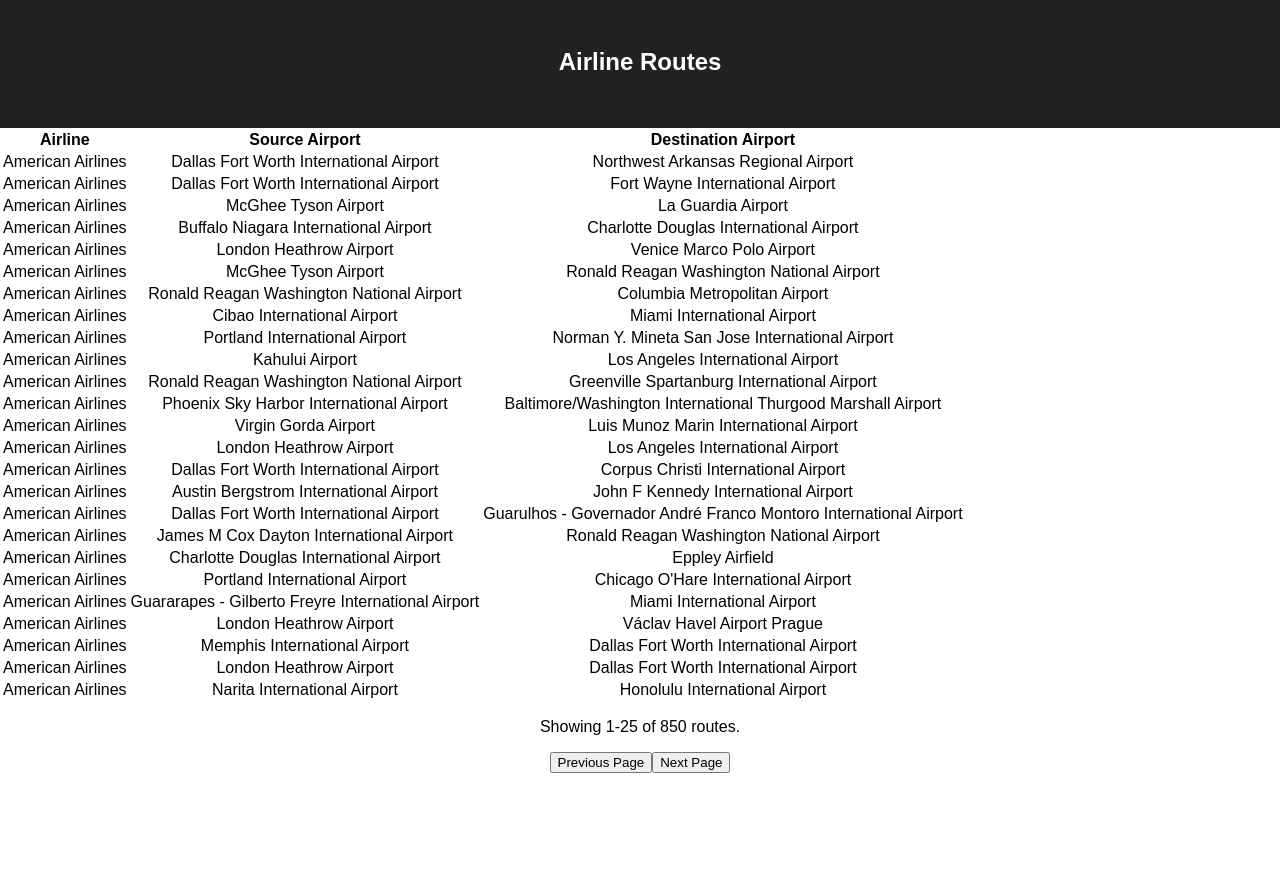
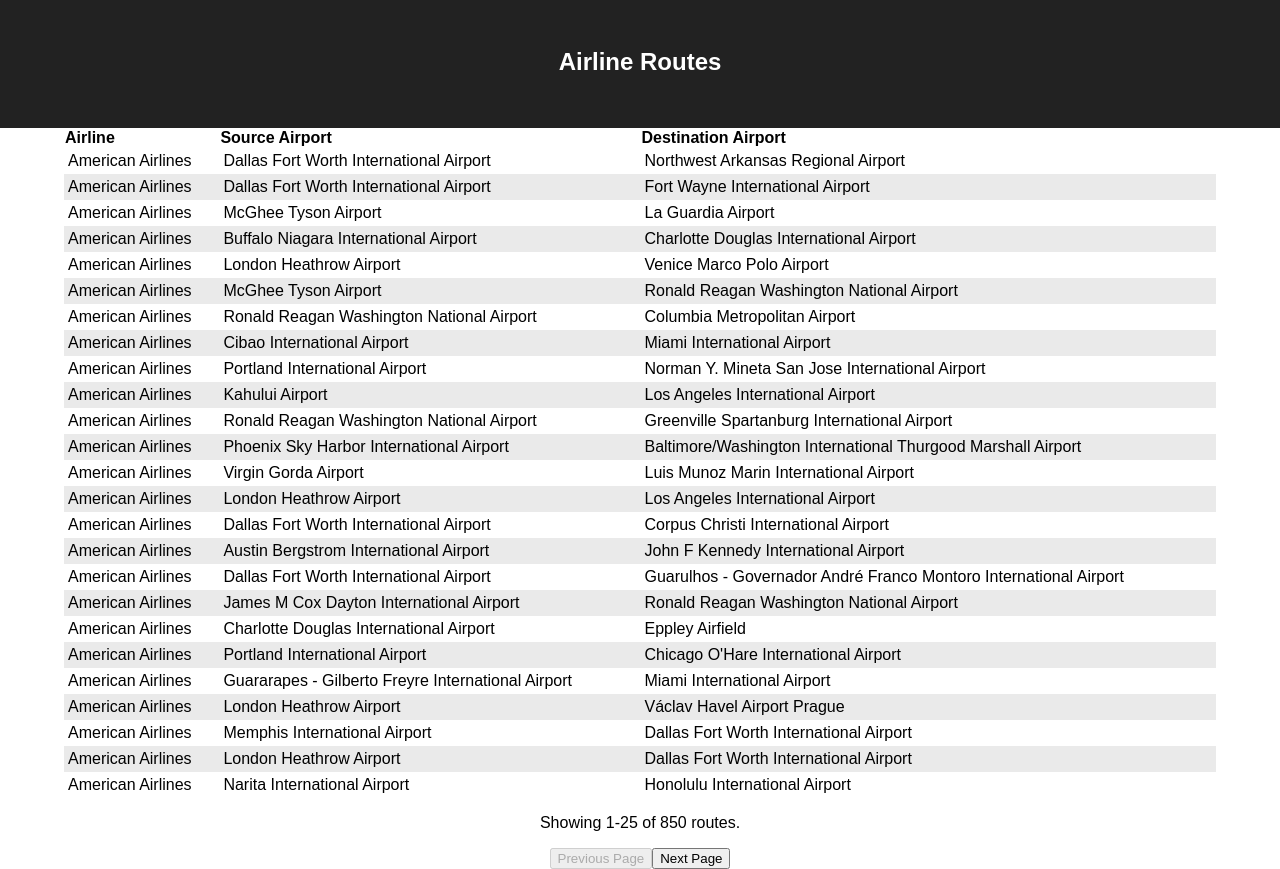
Before and after one commit to alovegren/airline-routes, a React (Create React App) app: page / in a window 1280 px wide. Before the commit the page ends 800 px from the top, so only its background shows below. Built offline with nearby package versions, Linux system fonts and the light colour scheme.

Commit message:
Disable previous/next pagination buttons to prevent users from paginating out of range

```diff
--- a/public/index.html
+++ b/public/index.html
@@ -18,7 +18,7 @@
       manifest.json provides metadata used when your web app is installed on a
       user's mobile device or desktop. See https://developers.google.com/web/fundamentals/web-app-manifest/
     -->
-    <link rel="manifest" href="%PUBLIC_URL%/manifest.json" />
+    <!-- <link rel="manifest" href="%PUBLIC_URL%/manifest.json" /> -->
     <!--
       Notice the use of %PUBLIC_URL% in the tags above.
       It will be replaced with the URL of the `public` folder during the build.
--- a/src/App.css
+++ b/src/App.css
@@ -35,7 +35,7 @@
 }
 
 .routes-table tr:nth-of-type(2n) td {
-  background-color: #eee;
+  background-color: rgb(234, 234, 234);
 }
 
 select {
--- a/src/App.js
+++ b/src/App.js
@@ -1,4 +1,4 @@
-import React, { Component } from 'react';
+import React/*, { Component }*/ from 'react';
 import './App.css';
 
 import data from './data';
--- a/src/components/Table.js
+++ b/src/components/Table.js
@@ -2,7 +2,7 @@
 
 import { getAirlineById, getAirportByCode } from '../data';
 
-const Table = ({ columns, rows, format, perPage }) => {
+const Table = ({ className, columns, rows, format, perPage }) => {
   perPage = Number(perPage);
   const [firstRow, setFirstRow] = useState(0);
 
@@ -30,8 +30,14 @@
   const TableFooter = () => (
     <div>
       <p>Showing {firstRow + 1}-{firstRow + perPage} of {rows.length} routes.</p>
-      <button>Previous Page</button>
-      <button onClick={() => setFirstRow(firstRow + perPage)}>
+      <button
+        disabled={firstRow <= 0}
+        onClick={() => setFirstRow(firstRow - perPage)}>
+        Previous Page
+      </button>
+      <button
+        disabled={(firstRow + perPage) >= rows.length}
+        onClick={() => setFirstRow(firstRow + perPage)}>
         Next Page
       </button>
     </div>
@@ -39,7 +45,7 @@
 
   return (
     <>
-      <table>
+      <table className={className}>
       <thead>
         <tr>
           {headerRows}
@@ -55,21 +61,3 @@
 };
 
 export default Table;
-
-/*
-Step 5: Add Pagination to Table
-Update the Table component so that only 25 rows are shown at a time
-Display a message that says Showing n - n+25 routes of x total routes
-Display Previous Page and Next Page buttons
-Adjust the page shown when the buttons are clicked
-Disable the paging controls to prevent a user from going outside valid bounds
-Allow the number of rows per page to be specified as a perPage prop
-
-we could create a data store that encapsules the current range of rows to be shown
-
-or we could use useState to specify... in such a simple project useState is probably the way to go
-
-useState could specify the index number of the first row to be displayed
-
-the state need only be a concern of Table's, not App's
-*/
```
